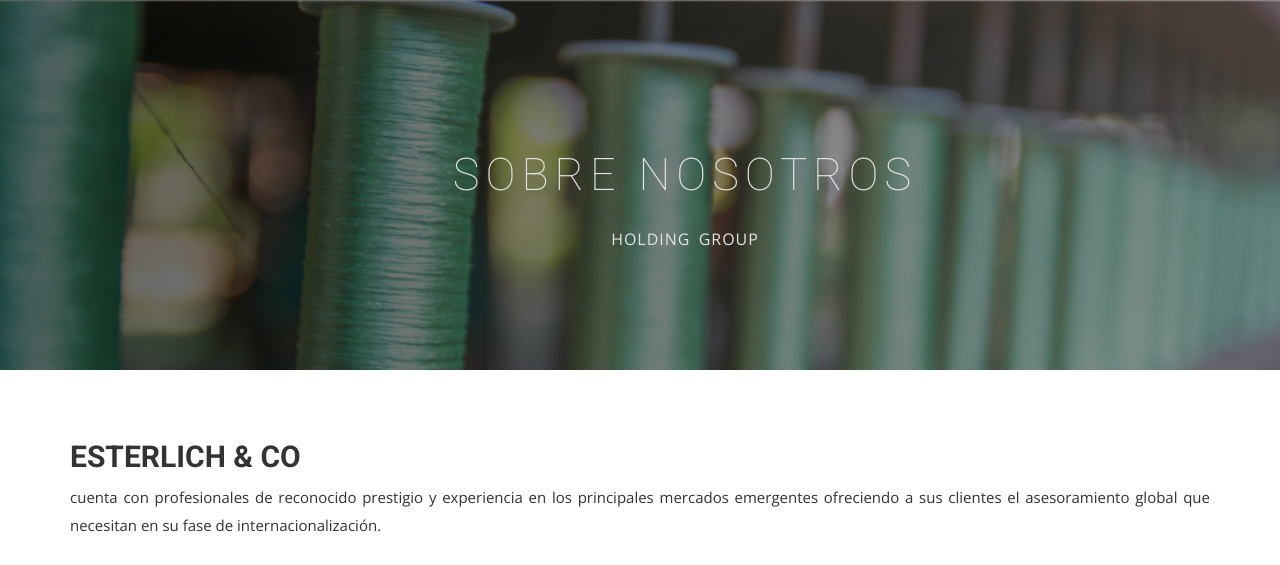
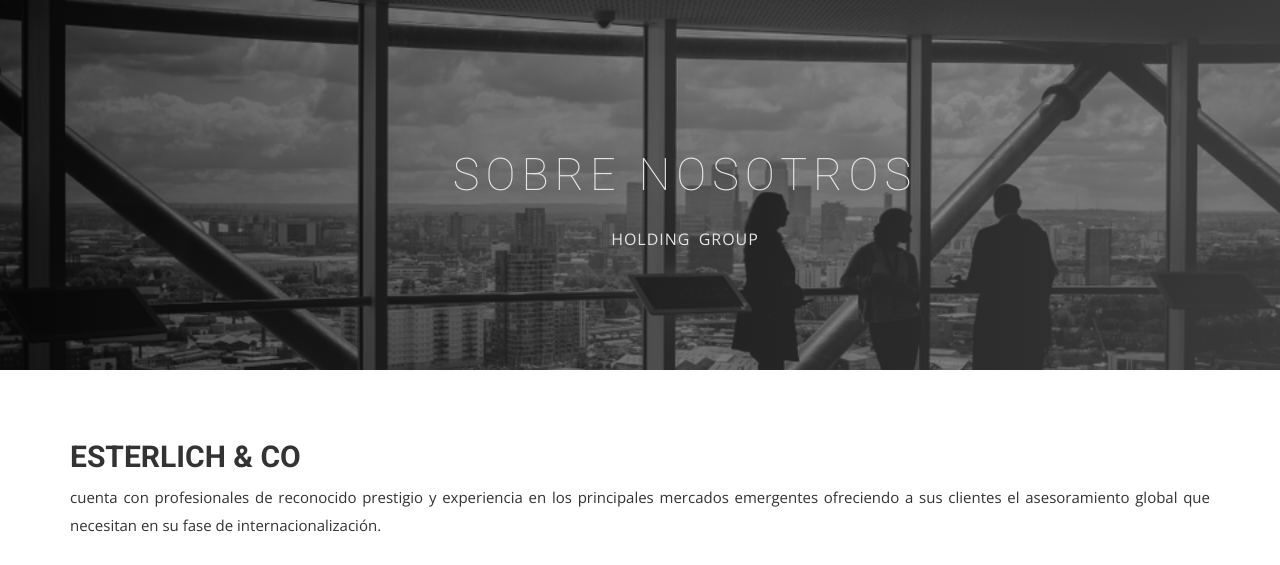
Before and after one commit to juancturcios/New-Esterlich, a PHP site: page /sobre-nosotros.php in a window 1280 px wide. Shown: the part 90-655 px from the top of the page. Run offline with PHP 8.4, Linux system fonts and the light colour scheme; some libraries are stand-ins or nearby versions; some web fonts are replaced.

Commit message:
sobtre nosotros

```diff
--- a/css/style.css
+++ b/css/style.css
@@ -111,7 +111,7 @@ a:active {
 
 }
 .header-sobre-nosotros{
-  background: url("../img/Esterlich & Co WP-13.png") no-repeat;
+  background: url("../img/sobre-nosotros.png") no-repeat;
 }
 .header-partners{
   background: url("../img/partners.png") no-repeat;
--- a/sobre-nosotros.php
+++ b/sobre-nosotros.php
@@ -1,7 +1,7 @@
 <?php
   include 'header.html';
  ?>
- <section id="global-header" class="header-recycle">
+ <section id="global-header" class="header-sobre-nosotros">
      <div class="container">
          <div class="row">
              <div class="col-md-12">
```
Also changed, not shown: img/sobre-nosotros.png (added).
